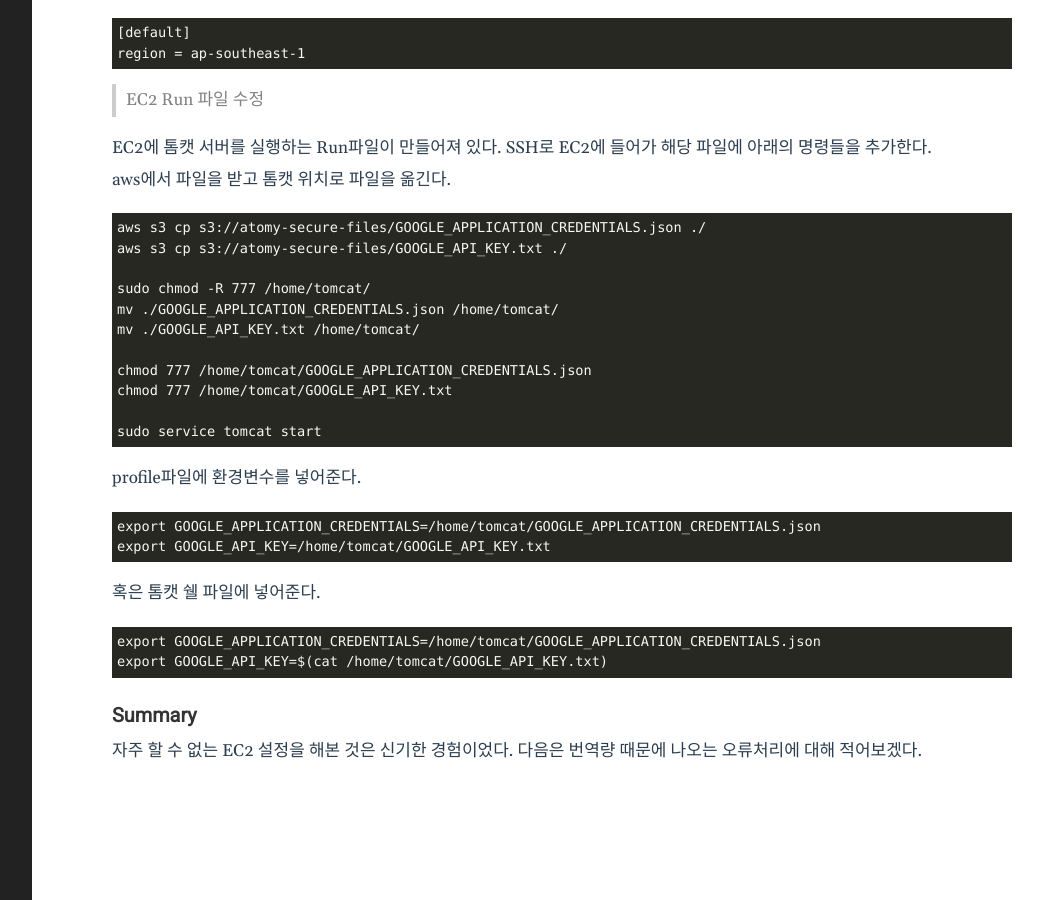
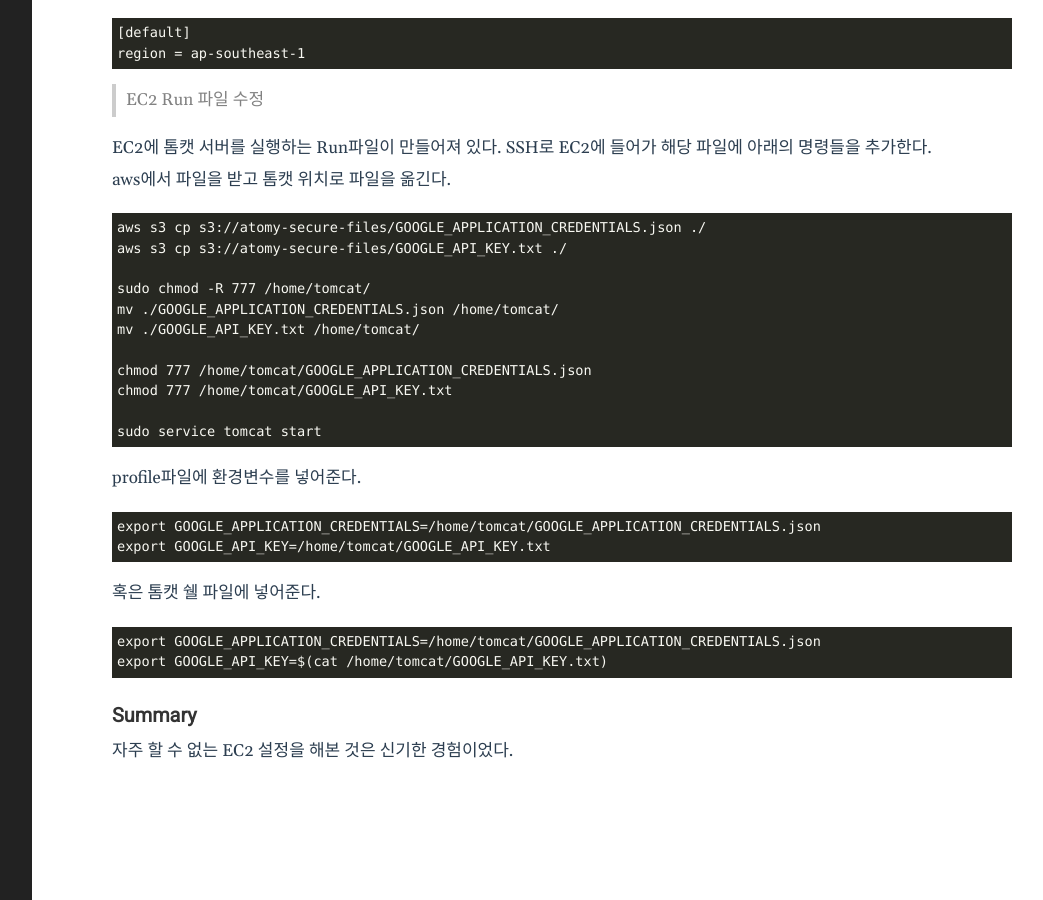
Before and after one commit to mjaek24/mjaek24.github.io, a Jekyll site: the page built from _posts/2020-11-19-google-api-2.md, in a window 1280 px wide and 900 px high, scrolled down 1078 px. Shown: the whole window, without its empty margins (188-1231 px from the left). Built offline with Jekyll 4.4.1, drawn with Linux system fonts in a browser that asks for light colours; comment, search, counter and statistics services are not loaded.

Commit message:
Update 2020-11-19-google-api-2.md

````diff
--- a/_posts/2020-11-19-google-api-2.md
+++ b/_posts/2020-11-19-google-api-2.md
@@ -97,4 +97,4 @@ export GOOGLE_API_KEY=$(cat /home/tomcat/GOOGLE_API_KEY.txt)
 ```
 ### Summary
 
-자주 할 수 없는 EC2 설정을 해본 것은 신기한 경험이었다. 다음은 번역량 때문에 나오는 오류처리에 대해 적어보겠다.
+자주 할 수 없는 EC2 설정을 해본 것은 신기한 경험이었다.
````
